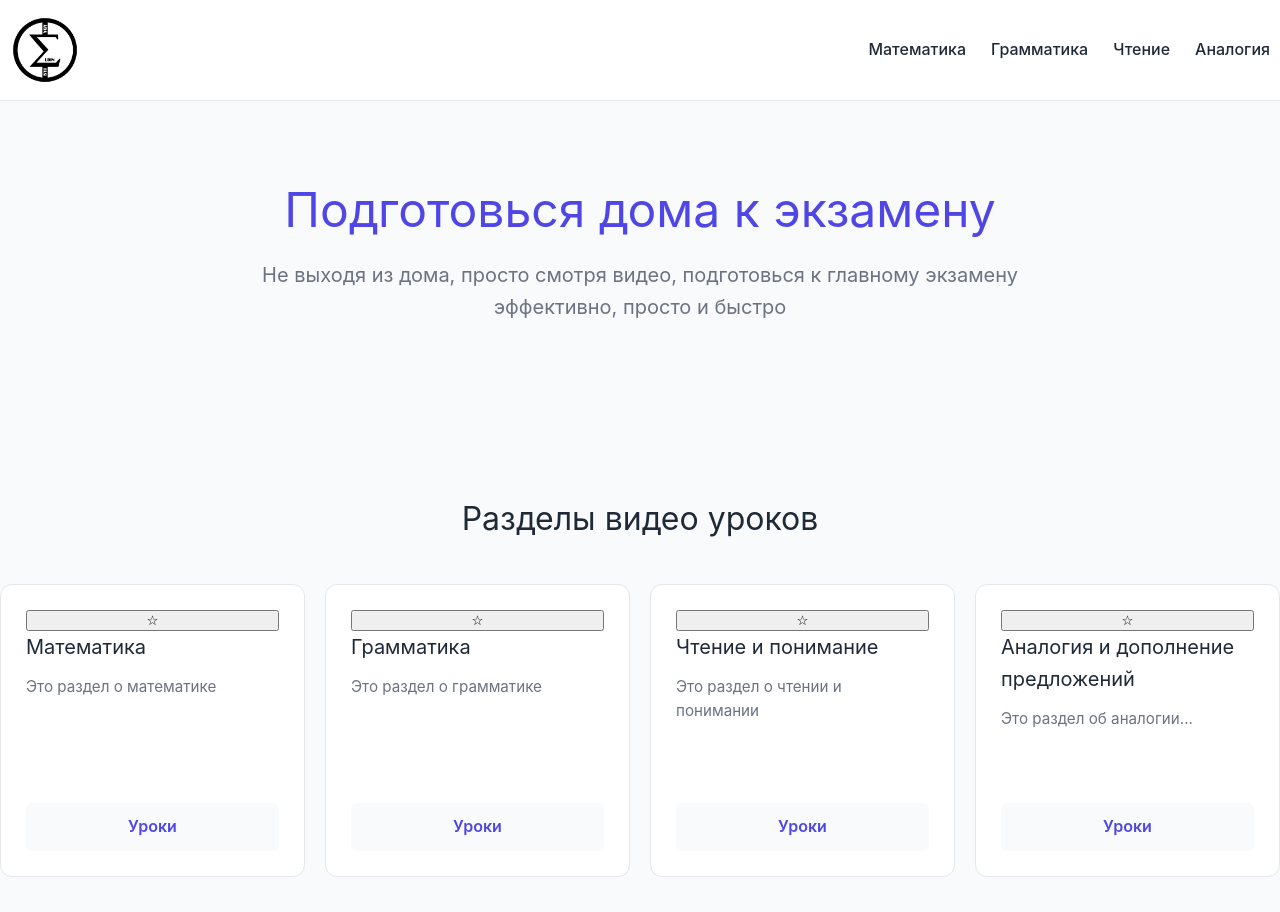
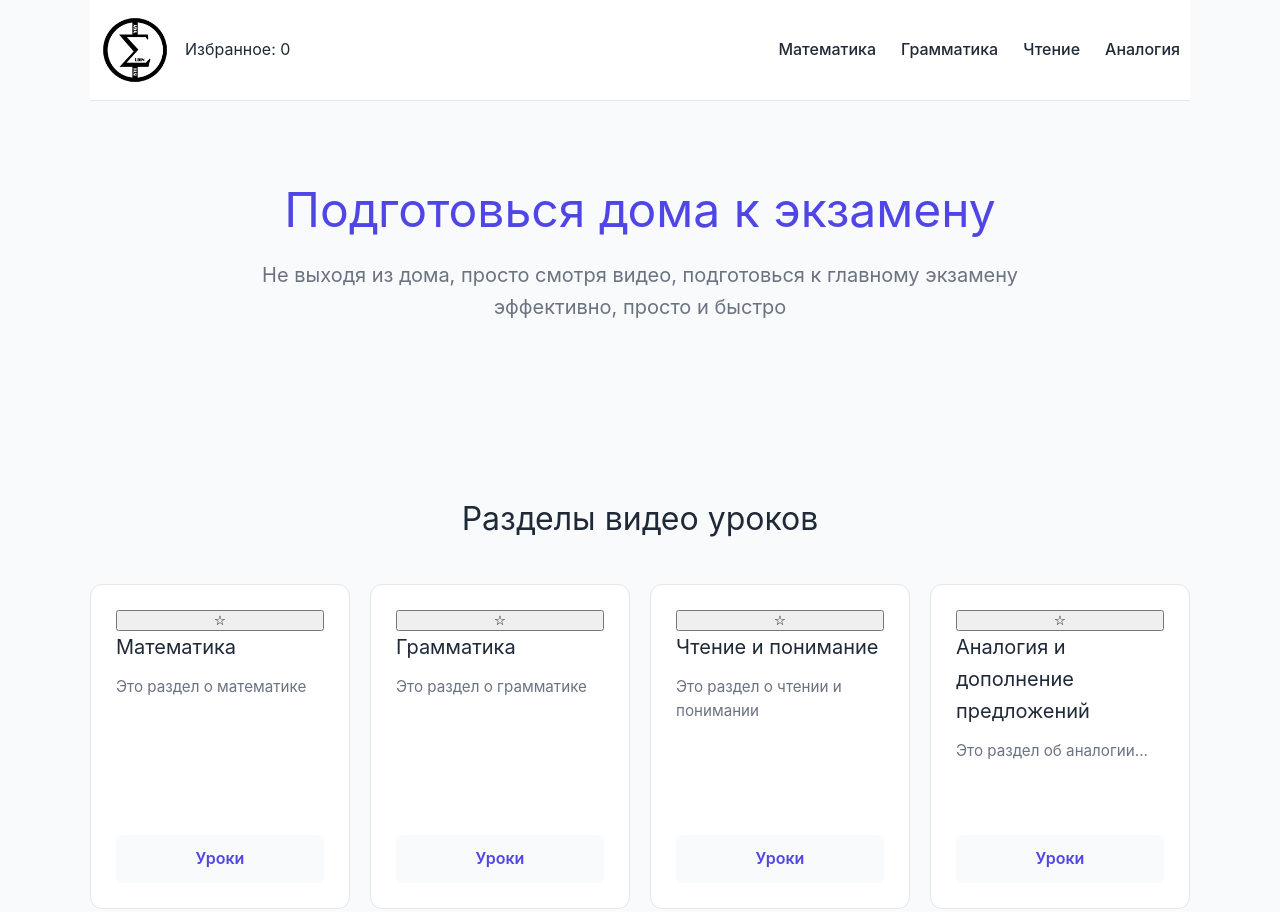
Before and after one commit to SyimykAmanov/v-education, a website built with Vite: page index.html in a window 1280 px wide. Shown: the top 912 px of the page. Built offline with nearby package versions, Linux system fonts and the light colour scheme.

Commit message:
Added a live favorites counter to the header

```diff
--- a/css/blocks/header.css
+++ b/css/blocks/header.css
@@ -9,6 +9,16 @@
     display: flex;
     justify-content: space-between;
     align-items: center;
+}
+
+.header__info {
+    display: flex;
+    align-items: center;
+    gap: 15px;
+}
+
+.header__favorites {
+    color: var(--color-text);
 }
 
 .header__menu {
--- a/index.html
+++ b/index.html
@@ -9,6 +9,8 @@
     <script type="module" src="/js/main.js"></script>
 </head>
 <body>
-    <div id="app"></div>
+    <div class="container">
+        <div id="app"></div>
+    </div>
 </body>
 </html>
--- a/js/components/header.js
+++ b/js/components/header.js
@@ -1,11 +1,20 @@
-export const header = () => `
+import {state} from "../core/state.js";
+
+export const header = () => {
+    const count = state.favorites.length;
+    return `
         <header class="header">
             <div class="header__container">
 
-                <!-- header__logo -->
-                <a href="/" class="logo header__logo">
-                    <img class="logo__img" src="./assets/img/logo.png" alt="logo">
-                </a>
+                <div class="header__info">
+                    <a href="/" class="logo header__logo">
+                        <img class="logo__img" src="./assets/img/logo.png" alt="logo">
+                    </a>
+
+                    <div class="header__favorites">
+                        <span class="nav__fav-count">Избранное: ${count}</span>
+                    </div>
+                </div>
 
                <!-- header menu -->
                 <nav class="header__nav">
@@ -27,4 +36,4 @@ export const header = () => `
             </div>
         </header>
 
-`;
+`};
--- a/js/core/router.js
+++ b/js/core/router.js
@@ -51,6 +51,11 @@ export function createRouter({rootEl, routes}) {
 
             // Магия SPA: просто перерисовываем текущую страницу, чтобы увидеть изменения
             render(window.location.pathname);
+
+            const headerEl = rootEl.querySelector(".header");
+            if (headerEl) {
+                headerEl.outerHTML = header();
+            }
         }
 
         let a = event.target.closest("a");
```
